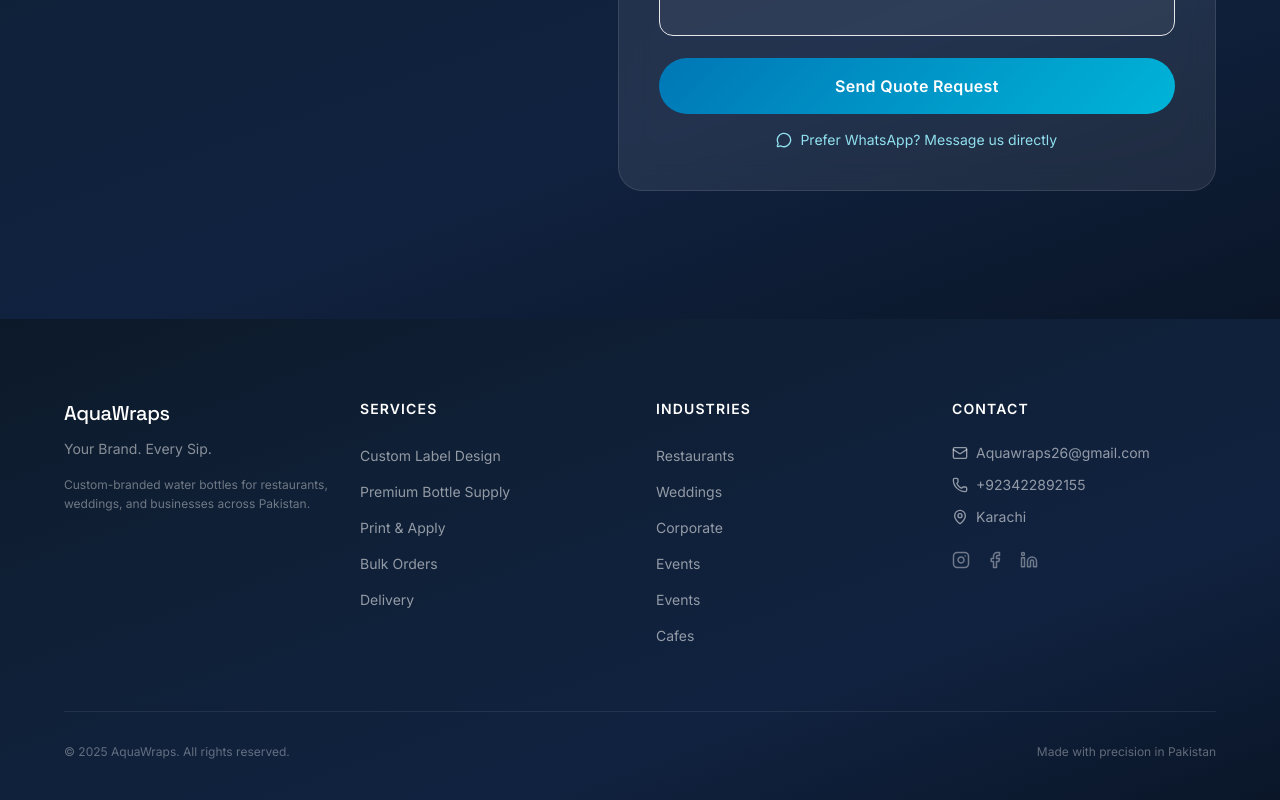
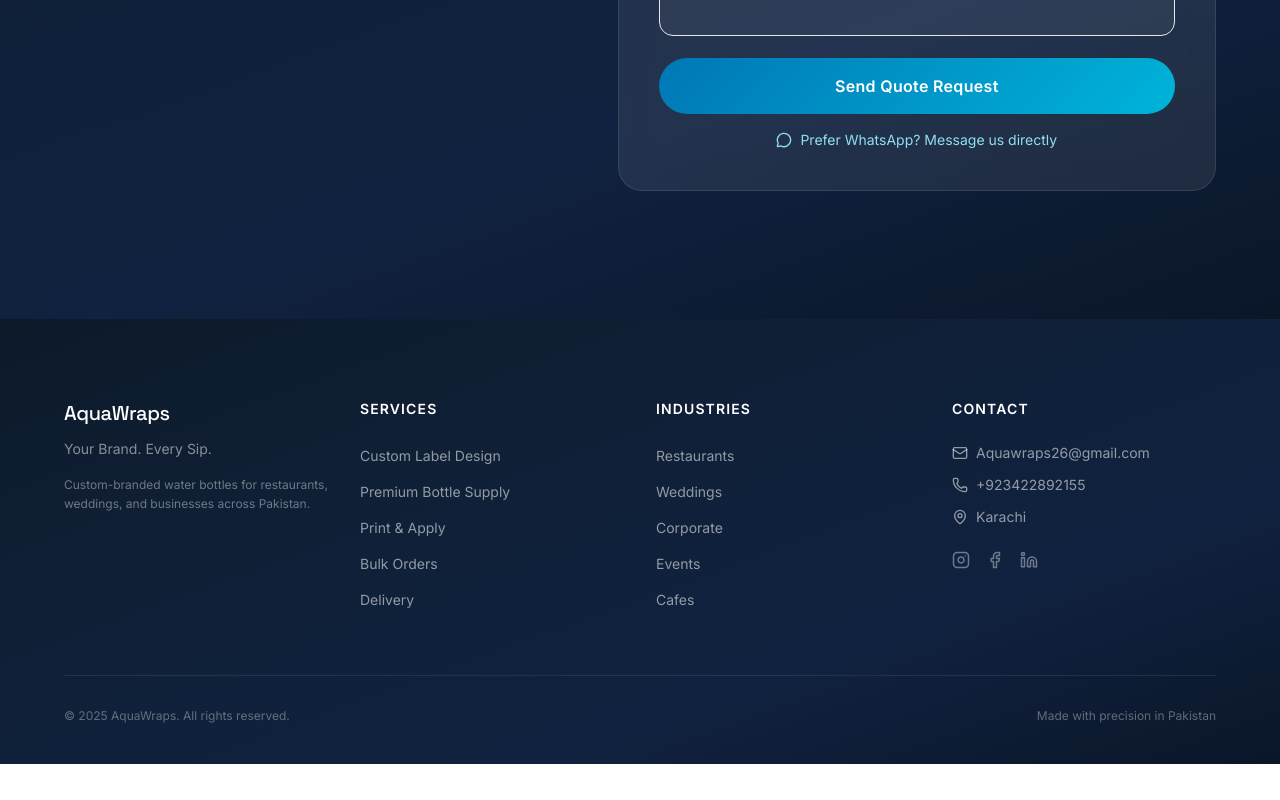
Before and after one commit to MNabeel-khan/Aquawraps-website, a React (Vite) app: page / in a window 1280 px wide. Shown: the part 6990-7790 px from the top of the page. After the commit the page ends 7754 px from the top, so only its background shows below. Built offline with nearby package versions, Linux system fonts and the light colour scheme.

Commit message:
Update Footer.tsx

```diff
--- a/src/components/Footer.tsx
+++ b/src/components/Footer.tsx
@@ -54,7 +54,6 @@
                 'Restaurants',
                 'Weddings',
                 'Corporate',
-                'Events',
                 'Events',
                 'Cafes',
               ].map((item) => (
```
